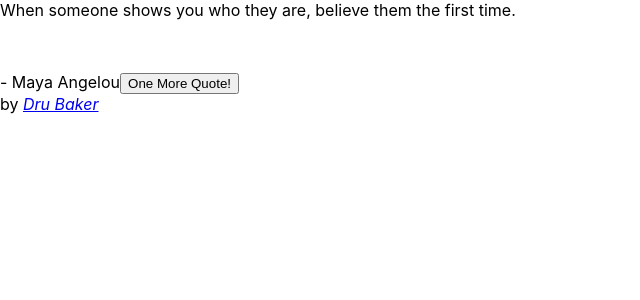
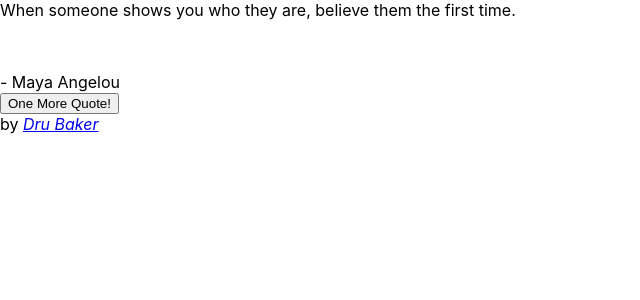
Before and after one commit to druskiii/equal-rights-motivator, a React (Create React App) app: page / in a window 1280 px wide. Shown: the top 300 px of the page, without its empty margins (0-640 px from the left). Built offline with nearby package versions, Linux system fonts and the light colour scheme.

Commit message:
css-additions

```diff
--- a/src/App.js
+++ b/src/App.js
@@ -120,8 +120,10 @@ render(){
     <div id="quote-box">
     <div id="text"><i class="fa fa-quote-left"></i>   {this.state.currentQuote}  <i class="fa fa-quote-right"></i><p><br></br></p>
       <div id="author">- {this.state.currentAuthor}
-        <a id="tweet-quote" href="https://twitter.com/intent/tweet"><i class="fa fa-twitter fa-lg"></i></a>
-        <button id="new-quote" onClick={this.statelyQuote}><i class="fa fa-paper-plane"></i> One More Quote!</button>
+        <div className="row">
+          <div className="column" id="twitter"><a id="tweet-quote" href="https://twitter.com/intent/tweet"><i class="fa fa-twitter fa-lg"></i></a></div>
+          <div className="column" id="qoute-button"><button id="new-quote" onClick={this.statelyQuote}><i class="fa fa-paper-plane"></i> One More Quote!</button></div>
+      </div>
       </div>
     </div>
   </div>
@@ -133,6 +135,4 @@ render(){
 }
 }
 
-//ReactDOM.render(<App />, document.getElementById("app"));
-
 export default App;
```
